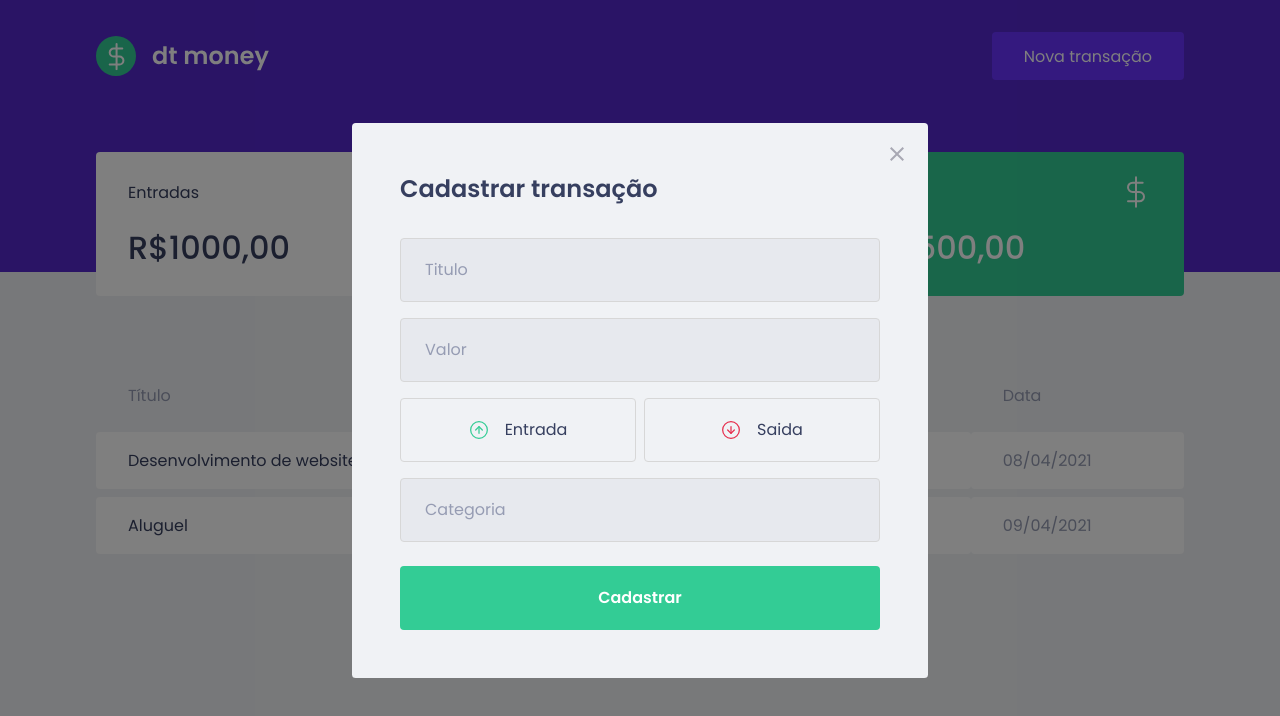
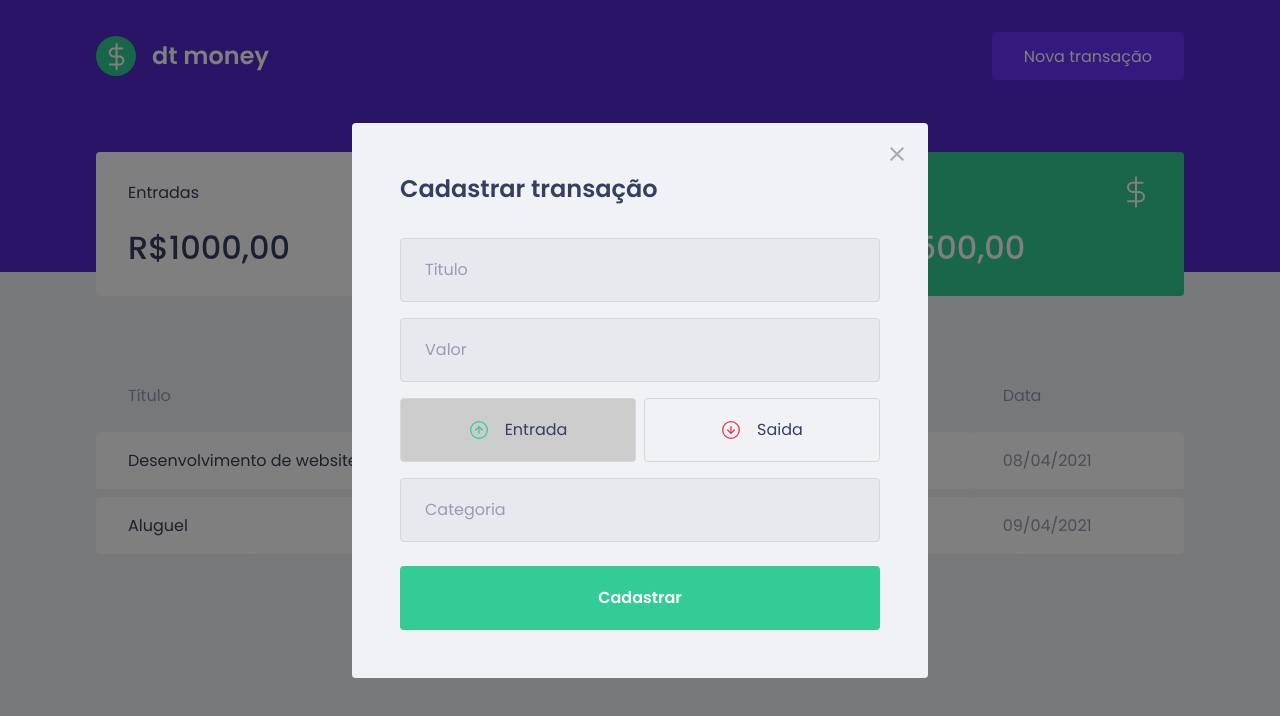
Before and after one commit to cristianoasg/dtmoney, a React (Create React App) app: page / in a window 1280 px wide. Both pictures are taken after a click on the button "Nova transação". Shown: the top 716 px of the page. Built offline with nearby package versions, Linux system fonts and the light colour scheme; no server answers; what miragejs would draw is missing.

Commit message:
button operation

```diff
--- a/src/components/NewTransactionModal/index.tsx
+++ b/src/components/NewTransactionModal/index.tsx
@@ -1,9 +1,9 @@
-import React from 'react';
+import React, { useState } from 'react';
 import Modal from 'react-modal';
 import incomeImg from '../../assets/income.svg';
 import outcomeImg from '../../assets/outcome.svg';
 import closeImg from '../../assets/close.svg';
-import { Container, TransactionTypeContainer } from './styles';
+import { Container, TransactionTypeContainer, RadioBox } from './styles';
 
 interface NewTransactionModalProps {
   isOpen: boolean;
@@ -11,6 +11,10 @@
 }
 
 export function NewTransactionModal({ isOpen, onRequestClose }: NewTransactionModalProps) {
+  const [type, setType] = useState('deposit');
+
+  function handleSetTypeDeposit() { }
+
   return (
     <Modal
       isOpen={isOpen}
@@ -38,19 +42,23 @@
         />
 
         <TransactionTypeContainer>
-          <button
+          <RadioBox
             type="button"
+            onClick={() => { setType('deposit'); }}
+            isActive={type === 'deposit'}
           >
             <img src={incomeImg} alt="Entrada" />
             <span>Entrada</span>
-          </button>
+          </RadioBox>
 
-          <button
+          <RadioBox
             type="button"
+            onClick={() => { setType('withdraw'); }}
+            isActive={type === 'withdraw'}
           >
             <img src={outcomeImg} alt="Saida" />
             <span>Saida</span>
-          </button>
+          </RadioBox>
 
         </TransactionTypeContainer>
 
--- a/src/components/NewTransactionModal/styles.ts
+++ b/src/components/NewTransactionModal/styles.ts
@@ -54,13 +54,18 @@
   display: grid;
   grid-template-columns: 1fr 1fr;
   gap: 0.5rem;
+`;
 
-  button {
+interface RadioBoxProps {
+  isActive: boolean;
+}
+
+export const RadioBox = styled.button<RadioBoxProps>`
     height: 4rem;
     border: 1px solid #d7d7d7;
     border-radius: 0.25rem;
 
-    background: transparent;
+    background: ${(props) => props.isActive ? '#ccc' : 'transparent'};
 
     display: flex;
     align-items: center;
@@ -83,6 +88,5 @@
       font-size: 1rem;
       color: var(--text-title);
     }
-  }
 
-`;
+`
```
